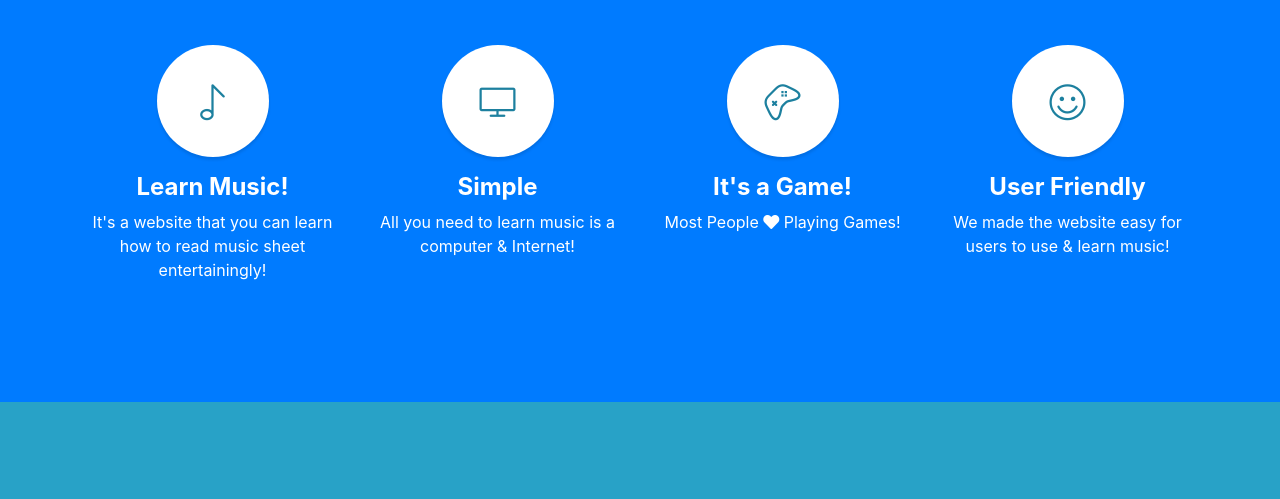
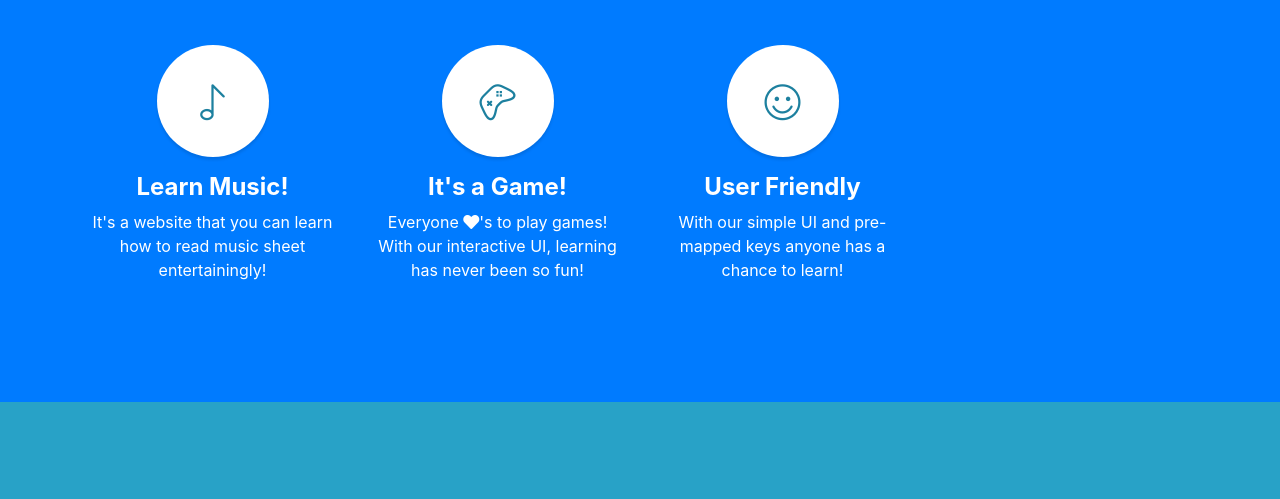
Before and after one commit to kylemurdoch/Allegro, a website with bundled scripts: page index.html in a window 1280 px wide. Shown: the part 995-1494 px from the top of the page. Built offline with nearby package versions, Linux system fonts and the light colour scheme; a script that the page names is missing.

```diff
--- a/index.html
+++ b/index.html
@@ -69,15 +69,6 @@
                             It's a website that you can learn how to read music sheet entertainingly!
                         </p>
                     </div>
-                    <div class="col-lg-3 col-md-6 mb-5 mb-lg-0">
-                        <span class="service-icon rounded-circle mx-auto mb-3">
-                            <i class="icon-screen-desktop"></i>
-                        </span>
-                        <h4>
-                            <strong>Simple</strong>
-                        </h4>
-                        <p class="text-faded mb-0">All you need to learn music is a computer & Internet!</p>
-                    </div>
                     <div class="col-lg-3 col-md-6 mb-5 mb-md-0">
                         <span class="service-icon rounded-circle mx-auto mb-3">
                             <i class="icon-game-controller"></i>
@@ -86,9 +77,9 @@
                             <strong>It's a Game!</strong>
                         </h4>
                         <p class="text-faded mb-0">
-                            Most People
-                            <i class="fas fa-heart"></i>
-                            Playing Games!
+                            Everyone
+                            <i class="fas fa-heart"></i>'s
+                            to play games! With our interactive UI, learning has never been so fun!
                         </p>
                     </div>
                     <div class="col-lg-3 col-md-6">
@@ -98,7 +89,7 @@
                         <h4>
                             <strong>User Friendly</strong>
                         </h4>
-                        <p class="text-faded mb-0">We made the website easy for users to use & learn music!</p>
+                        <p class="text-faded mb-0">With our simple UI and pre-mapped keys anyone has a chance to learn!</p>
                     </div>
                 </div>
             </div>
```
